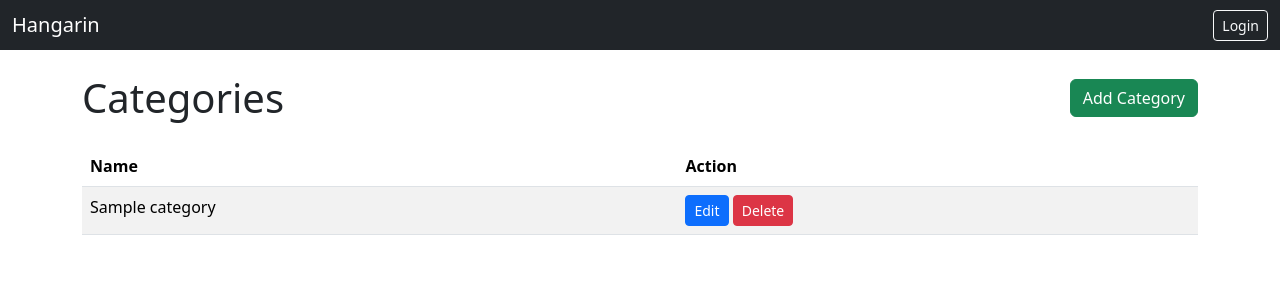
After one commit to AllanDexter14/Hangarin, a Django app: template templates/category_list.html in a window 1280 px wide. The commit adds this page. Shown: the top 300 px of the page. Run offline with Django 3.2, Linux system fonts and the light colour scheme; the template is opened without the code that fills it: most values are stand-ins (such as "Sample title", 1, 10 or a date in 2020); some libraries are stand-ins or nearby versions.

Commit message:
added category editing

```diff
--- a/templates/base.html
+++ b/templates/base.html
@@ -13,6 +13,13 @@
     <nav class="navbar navbar-dark bg-dark">
     <div class="container-fluid">
         <span class="navbar-brand mb-0 h1">Hangarin</span>
+
+        {% if user.is_authenticated %}
+        <div class="me-auto ms-4">
+            <a href="{% url 'home' %}" class="text-white text-decoration-none me-3">Tasks</a>
+            <a href="{% url 'category-list' %}" class="text-white text-decoration-none me-3">Categories</a>
+        </div>
+        {% endif %}
 
         {% if user.is_authenticated %}
         <span class="text-white me-3">Hi, {{ user.username }}</span>
--- /dev/null
+++ b/templates/category_list.html
@@ -0,0 +1,43 @@
+{% extends 'base.html' %}
+{% block title %}Categories - Hangarin{% endblock %}
+
+{% block content %}
+<div class="d-flex justify-content-between align-items-center mb-4">
+    <h1 class="m-0">Categories</h1>
+    <a href="{% url 'category-add' %}" class="btn btn-success">Add Category</a>
+</div>
+
+<table class="table table-striped">
+<thead>
+    <tr>
+        <th>Name</th>
+        <th>Action</th>
+    </tr>
+</thead>
+<tbody>
+    {% for category in categories %}
+    <tr>
+        <td>{{ category.name }}</td>
+        <td>
+            <a href="{% url 'category-edit' category.pk %}" class="btn btn-sm btn-primary">Edit</a>
+            <a href="{% url 'category-delete' category.pk %}" class="btn btn-sm btn-danger">Delete</a>
+        </td>
+    </tr>
+    {% endfor %}
+</tbody>
+</table>
+
+{% if is_paginated %}
+<nav class="mt-3">
+    <ul class="pagination">
+        {% if page_obj.has_previous %}
+        <li class="page-item"><a class="page-link" href="?page={{ page_obj.previous_page_number }}">Prev</a></li>
+        {% endif %}
+        <li class="page-item disabled"><span class="page-link">Page {{ page_obj.number }} of {{ page_obj.paginator.num_pages }}</span></li>
+        {% if page_obj.has_next %}
+        <li class="page-item"><a class="page-link" href="?page={{ page_obj.next_page_number }}">Next</a></li>
+        {% endif %}
+    </ul>
+</nav>
+{% endif %}
+{% endblock %}
```
Also changed, not shown: hangarin/urls.py (+9 -1 lines), templates/category_confirm_delete.html (added, +14 -0 lines), templates/category_form.html (added, +16 -0 lines), templates/home.html (+8 -0 lines), todo/forms.py (+7 -1 lines), todo/views.py (+27 -1 lines).
